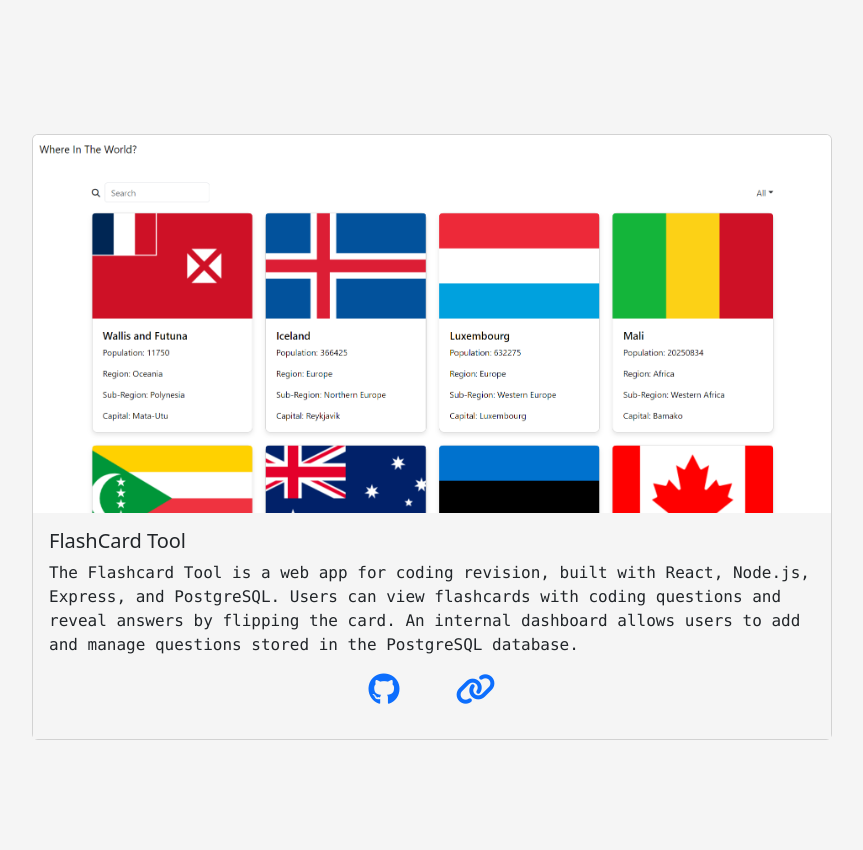
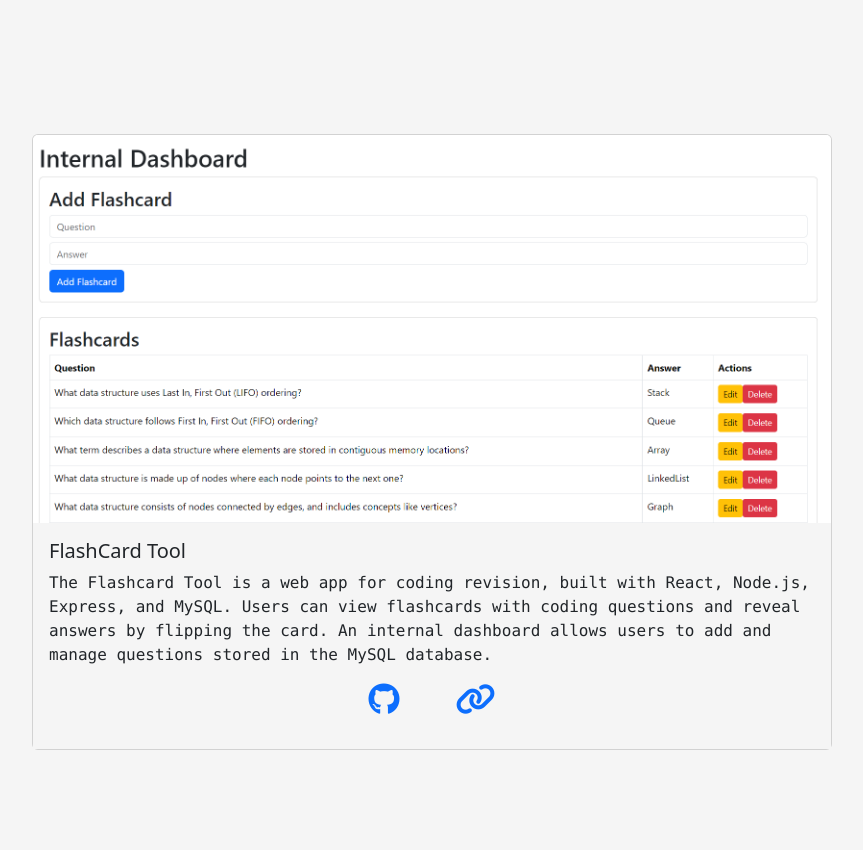
Before and after one commit to purviporwal1812/portfolio, a React (Vite) app: page / in a window 1280 px wide. Shown: the part 500-1350 px from the top of the page, without its empty margins (208-1071 px from the left). Built offline with nearby package versions, Linux system fonts and the light colour scheme.

Commit message:
p4 added

```diff
--- a/src/components/Projects.jsx
+++ b/src/components/Projects.jsx
@@ -2,6 +2,7 @@
 import p1 from "../assets/ip.png";
 import p2 from "../assets/pro2.png";
 import p3 from "../assets/p3.png";
+import p4 from "../assets/p4.png";
 import "../styles/Projects.css";
 
 const Projects = () => {
@@ -9,11 +10,11 @@
     <>
           <div className="d-flex justify-content-center align-items-center">
         <div className="card">
-          <img src={p3} className="card-img-top" alt="im" />
+          <img src={p4} className="card-img-top" alt="im" />
           <div className="card-body">
             <h5 className="card-title">FlashCard Tool</h5>
             <p className="card-text font-monospace">
-            The Flashcard Tool is a web app for coding revision, built with React, Node.js, Express, and PostgreSQL. Users can view flashcards with coding questions and reveal answers by flipping the card. An internal dashboard allows users to add and manage questions stored in the PostgreSQL database.            </p>
+            The Flashcard Tool is a web app for coding revision, built with React, Node.js, Express, and MySQL. Users can view flashcards with coding questions and reveal answers by flipping the card. An internal dashboard allows users to add and manage questions stored in the MySQL database.            </p>
             <p id="iconLink" className="d-flex justify-content-center">
               <Link
                 target="_blank"
```
Also changed, not shown: src/assets/p4.png (added).
